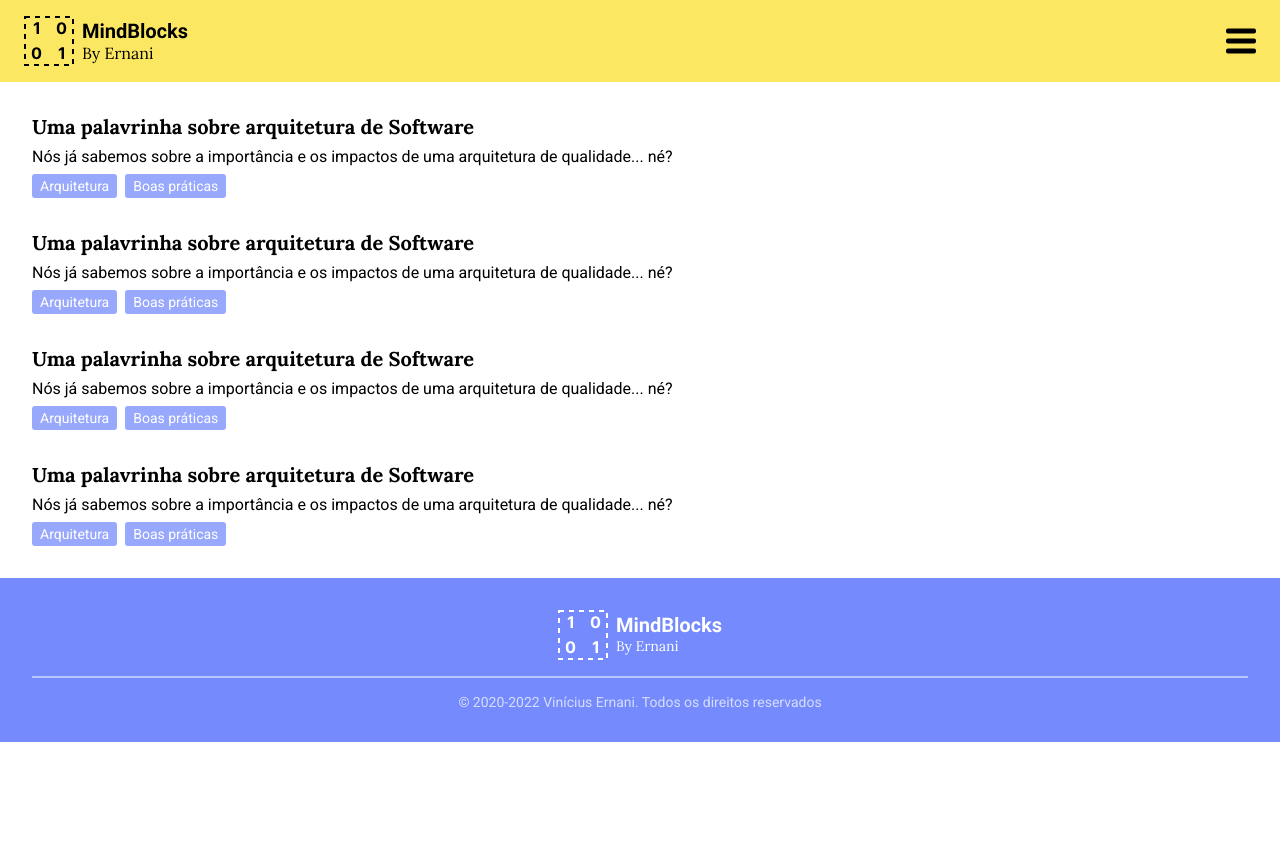
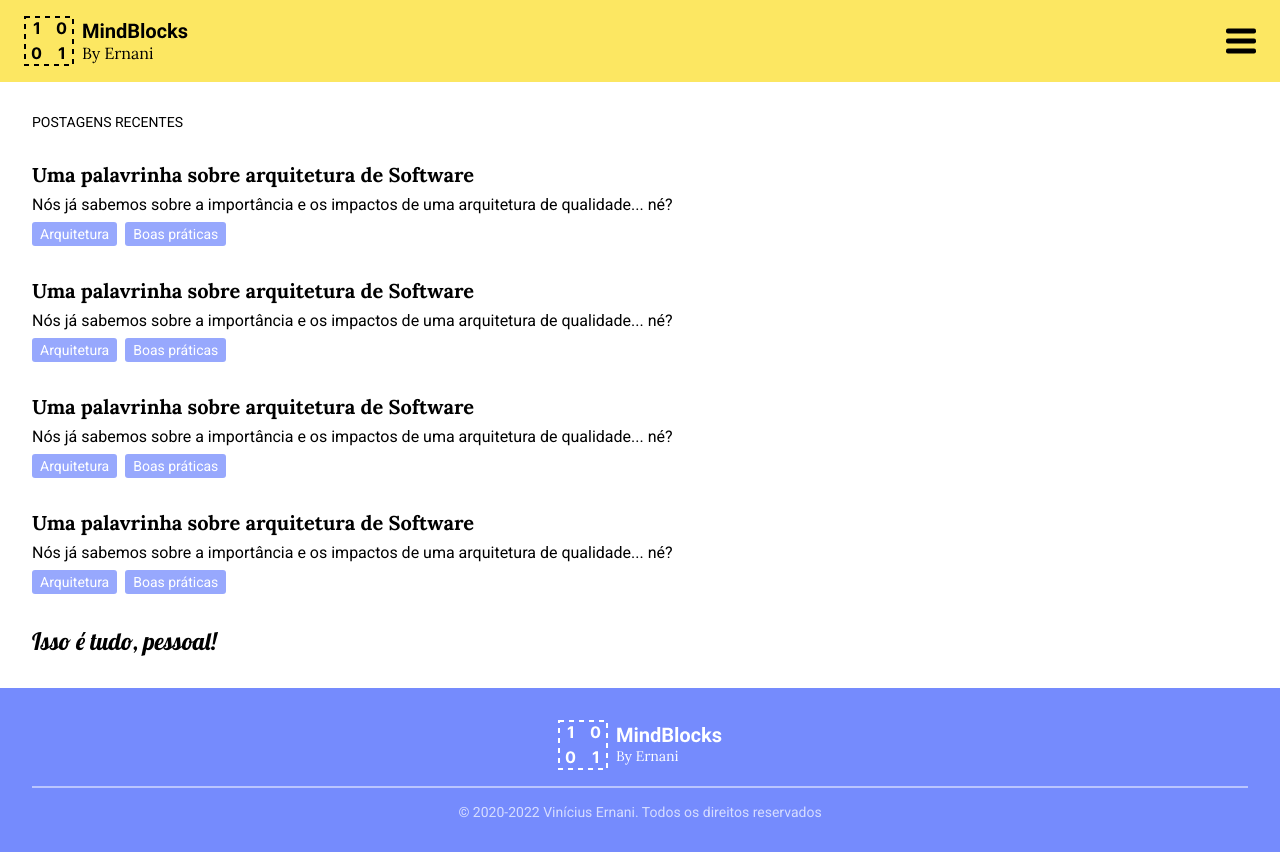
Before and after one commit to erneani/website, a Next.js app: page /blog/Blog in a window 1280 px wide. Before the commit the page ends 800 px from the top, so only its background shows below. Built offline with nearby package versions, Linux system fonts and the light colour scheme.

Commit message:
feat: add helper texts on blog post list

```diff
--- a/pages/blog/Blog.tsx
+++ b/pages/blog/Blog.tsx
@@ -8,6 +8,7 @@ export default function Blog() {
     <div>
       <Header />
       <PostList>
+        <RecentPost>Postagens recentes</RecentPost>
         <PostCall
           title="Uma palavrinha sobre arquitetura de Software"
           abstract="Nós já sabemos sobre a importância e os impactos de uma arquitetura de qualidade... né?"
@@ -28,6 +29,7 @@ export default function Blog() {
           abstract="Nós já sabemos sobre a importância e os impactos de uma arquitetura de qualidade... né?"
           tags={["Arquitetura", "Boas práticas"]}
         />
+        <ThatsAll>Isso é tudo, pessoal!</ThatsAll>
       </PostList>
       <Footer />
     </div>
@@ -40,3 +42,17 @@ const PostList = styled.main`
   flex-direction: column;
   gap: 32px;
 `;
+
+const RecentPost = styled.h4`
+  font-size: 14px;
+  text-transform: uppercase;
+  font-weight: normal;
+  margin: 0px;
+`;
+
+const ThatsAll = styled.h4`
+  font-family: "Lobster", cursive;
+  font-size: 24px;
+  margin: 0px;
+  font-weight: normal;
+`;
--- a/pages/index.tsx
+++ b/pages/index.tsx
@@ -7,7 +7,7 @@ export default function Home() {
 
   useEffect(() => {
     router.push("/blog");
-  }, []);
+  }, [router]);
 
   return <LoadingContainer>Carregando...</LoadingContainer>;
 }
--- a/styles/globals.css
+++ b/styles/globals.css
@@ -1,4 +1,4 @@
-@import url("https://fonts.googleapis.com/css2?family=Lora:wght@400;700&family=Roboto:wght@400;700&display=swap");
+@import url("https://fonts.googleapis.com/css2?family=Lora:wght@400;700&family=Roboto:wght@400;700&family=Lobster&display=swap");
 
 html,
 body {
```
